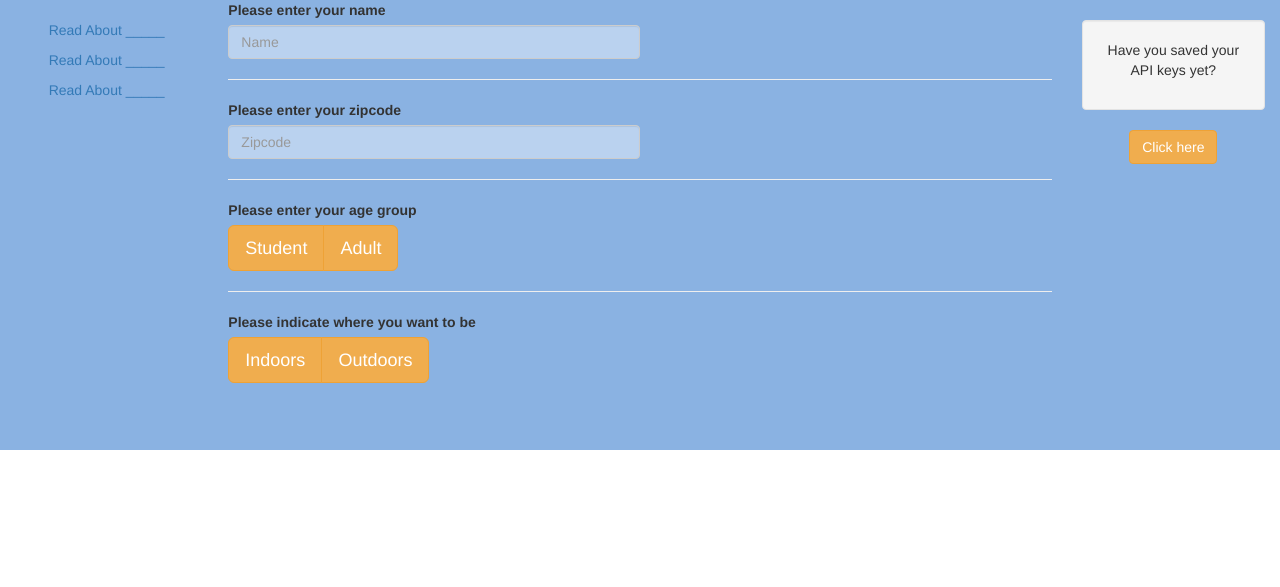
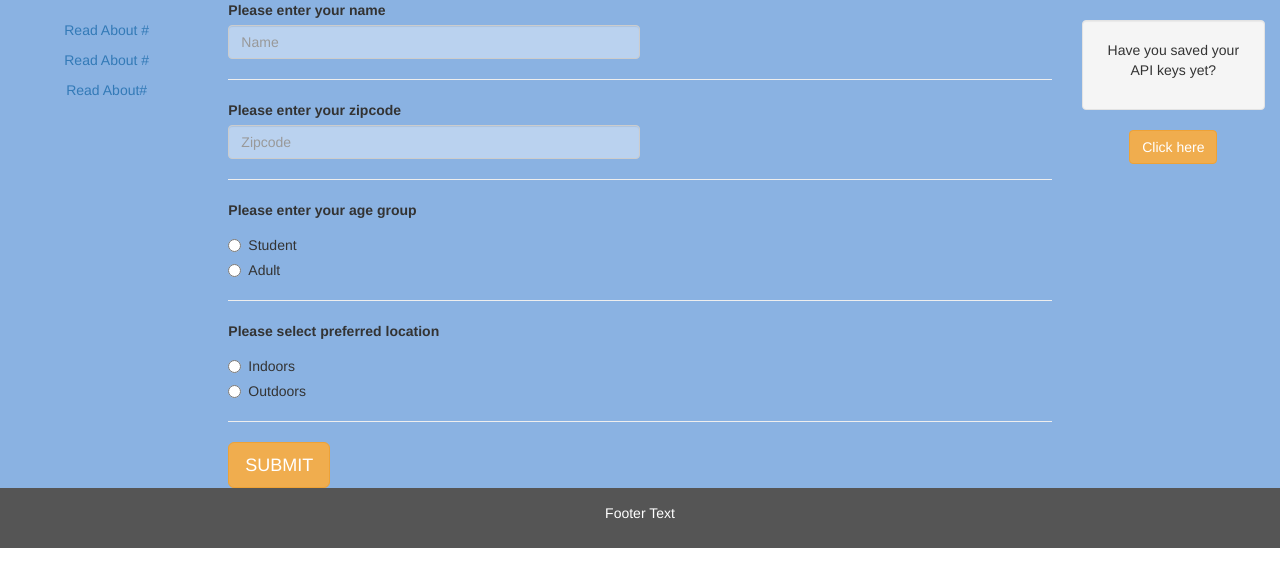
Before and after one commit to EugeneThomas/cYES, a Flask app: template templates/base.html in a window 1280 px wide. Shown: the part 72-659 px from the top of the page. Run offline with Flask 2, Linux system fonts and the light colour scheme; the template is opened without the code that fills it: most values are stand-ins (such as "Sample title", 1, 10 or a date in 2020); some libraries are stand-ins or nearby versions.

Commit message:
Updated base.html

```diff
--- a/templates/base.html
+++ b/templates/base.html
@@ -41,7 +41,9 @@ P01 -- ArRESTed Development
       }
       .row.content {height:auto;}
     }
-  </style>
+
+   </style>
+
   <head>
     <title>Home</title>
   </head>
@@ -60,9 +62,9 @@ P01 -- ArRESTed Development
  <div class="container-fluid text-center" style = "background-color: #8ab2e2; ">
   <div class="row content" >
     <div class="col-sm-2 sidenav" style = "background-color: #8ab2e2;">
-      <p><a href="google.com">Read About _____</a></p>
-      <p><a href="bing.com">Read About _____</a></p>
-      <p><a href="pchancs.com">Read About _____</a></p>
+      <p><a href="yes.com">Read About {{link_name1}}</a></p>
+      <p><a href="bing.com">Read About {{link_name2}}</a></p>
+      <p><a href="pchancs.com">Read About{{link_name3}}</a></p>
     </div>
     <div class="col-sm-8 text-left">
 
@@ -89,34 +91,35 @@ P01 -- ArRESTed Development
 
 <label for="zipcode">Please enter your age group</label>
 <br>
+<form>
+    <div class="radio">
+      <label><input type="radio" name="age">Student</label>
+    </div>
+    <div class="radio">
+      <label><input type="radio" name="age">Adult</label>
+    </div>
+</form>
 
-<div class="btn-group" data-toggle="buttons">
-      <label class="btn btn-warning btn-lg">
-        <input type="radio" name="age_group" id="student"> Student
-      </label>
-      <label class="btn btn-warning btn-lg">
-        <input type="radio" name="age_group" id="adult"> Adult
-      </label>
-</div>
- <hr>
+<hr>
 
- <label for="zipcode">Please indicate where you want to be</label>
+<label for="zipcode">Please select preferred location</label>
 <br>
-<div class="btn-group" data-toggle="buttons">
-       <label class="btn btn-warning btn-lg">
-        <input type="radio" name="location" id="indoors">  Indoors
-      </label>
-      <label class="btn btn-warning btn-lg">
-        <input type="radio" name="location" id="outdoors"> Outdoors
-      </label>
+<form>
+    <div class="radio">
+      <label><input type="radio" name="location">Indoors</label>
+    </div>
+    <div class="radio">
+      <label><input type="radio" name="location">Outdoors</label>
+    </div>
+</form>
 
-</div>
+<hr>
 
-
-
+<button type="button" class="btn btn-warning btn-lg">SUBMIT</button>
 
     </div>
-    <div class="col-sm-2 sidenav" style = "background-color: #8ab2e2;">
+
+ <div class="col-sm-2 sidenav" style = "background-color: #8ab2e2;">
       <div class="well">
         <p>Have you saved your API keys yet?</p>
       </div>
@@ -125,8 +128,12 @@ P01 -- ArRESTed Development
     </div>
   </div>
 </div>
+</div>
+ </div>
 
-
+<footer class="container-fluid text-center">
+  <p>Footer Text</p>
+</footer>
 
 
   </body>
```
Also changed, not shown: 1 other file.
